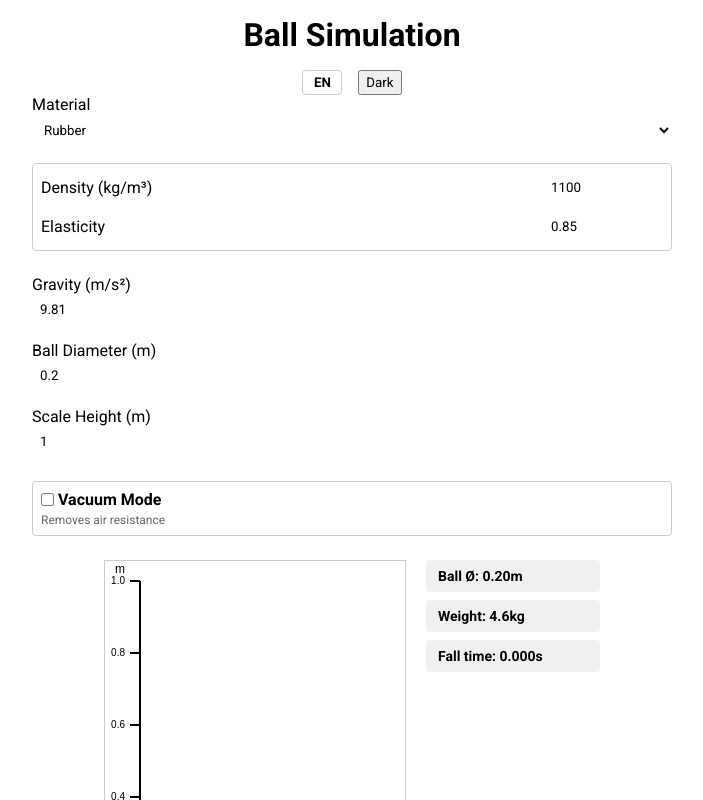
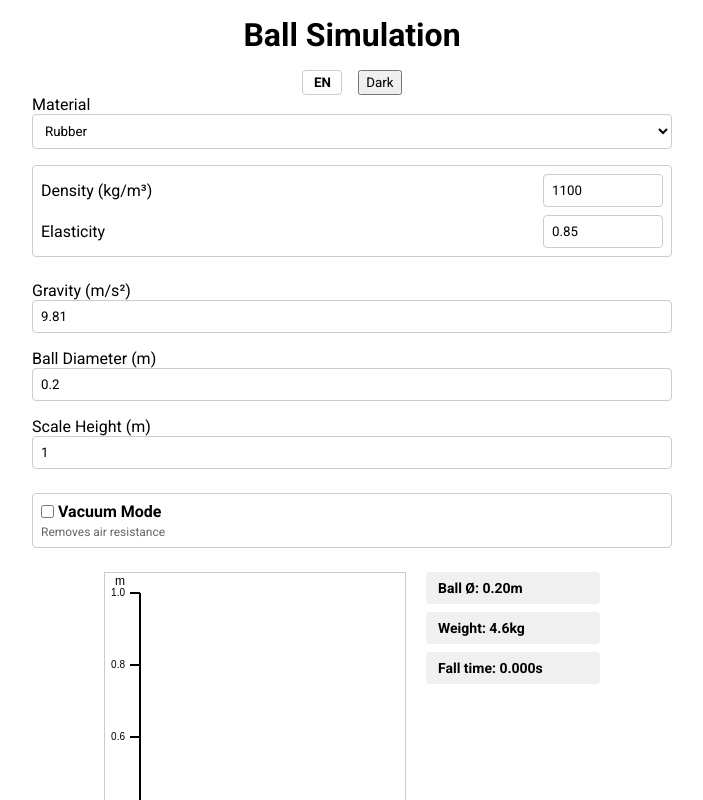
Before and after one commit to TenProtons/gravity-simulation, a Vue app: page / in a window 1280 px wide. Shown: the top 800 px of the page, without its empty margins (288-991 px from the left). Built offline with nearby package versions, Linux system fonts and the light colour scheme.

Commit message:
fix styles

```diff
--- a/src/App.vue
+++ b/src/App.vue
@@ -108,14 +108,12 @@ function toggleTheme(newTheme: string) {
 </script>
 
 <style lang="scss">
-@import './assets/variables.scss';
-
 .app {
   display: flex;
   flex-direction: column;
   align-items: center;
   min-height: 100vh;
-  padding: $spacing-md;
+  padding: var(--spacing-md);
   background-color: var(--background-color);
   color: var(--text-color);
 }
@@ -128,8 +126,8 @@ function toggleTheme(newTheme: string) {
 .header-controls {
   display: flex;
   justify-content: center;
-  gap: $spacing-md;
-  margin-top: $spacing-md;
+  gap: var(--spacing-md);
+  margin-top: var(--spacing-md);
 }
 
 .main-content {
@@ -137,7 +135,7 @@ function toggleTheme(newTheme: string) {
   flex-direction: column;
   align-items: center;
   width: 100%;
-  max-width: $max-width-container;
+  max-width: var(--max-width-container);
 }
 
 .simulation-section {
@@ -149,16 +147,16 @@ function toggleTheme(newTheme: string) {
 .indicators {
   display: flex;
   flex-direction: column;
-  gap: $spacing-sm;
+  gap: var(--spacing-sm);
 }
 
 .indicator {
   padding: 8px 12px;
   background-color: var(--indicator-background);
-  border-radius: $border-radius-sm;
-  font-size: $font-size-normal;
-  font-weight: $font-weight-bold;
-  min-width: $width-indicator;
+  border-radius: var(--border-radius-sm);
+  font-size: var(--font-size-normal);
+  font-weight: var(--font-weight-bold);
+  min-width: var(--width-indicator);
   color: var(--indicator-text-color);
 }
 </style>
--- a/src/assets/main.css
+++ b/src/assets/main.css
@@ -1,6 +1,3 @@
-@import './variables.scss';
-
-/* Define default variables for light mode */
 :root {
   /* Colors */
   --background-color: #ffffff;
@@ -23,6 +20,30 @@
   --toggle-group-border-color: #ccc;
   --toggle-info-color: #666;
   --properties-group-border-color: #ccc;
+
+  /* Spacing */
+  --spacing-xs: 0.25rem;
+  --spacing-sm: 0.5rem;
+  --spacing-md: 1rem;
+  --spacing-lg: 1.5rem;
+  --spacing-xl: 2rem;
+
+  /* Borders */
+  --border-radius-sm: 4px;
+  --border-radius-lg: 8px;
+  --border-width: 1px;
+  --border-width-thick: 2px;
+
+  /* Container sizes */
+  --max-width-container: 640px;
+  --width-indicator: 150px;
+
+  /* Font sizes */
+  --font-size-small: 12px;
+  --font-size-normal: 14px;
+  --font-size-large: 16px;
+  --font-weight-normal: 400;
+  --font-weight-bold: 700;
 }
 
 /* Dark mode variables */
@@ -73,9 +94,9 @@ body {
 input,
 select,
 textarea {
-  padding: $spacing-sm;
-  border-radius: $border-radius-sm;
-  border: $border-width solid var(--input-border-color);
+  padding: var(--spacing-sm);
+  border-radius: var(--border-radius-sm);
+  border: var(--border-width) solid var(--input-border-color);
   background-color: var(--input-background);
   color: var(--input-text-color);
 }
@@ -85,7 +106,7 @@ button {
 }
 
 h1, h2, h3, h4, h5, h6 {
-  font-weight: $font-weight-bold;
+  font-weight: var(--font-weight-bold);
   color: var(--text-color);
 }
 
--- a/src/assets/variables.scss
+++ /dev/null
@@ -1,45 +0,0 @@
-/* Colors */
-$color-primary: #007bff;
-$color-primary-dark: #003f7f;
-$color-black: #000;
-$color-white: #fcfcfc;
-$color-background-light: #f8f8f8;
-$color-background-dark: #383838;
-$color-text-light: #191919;
-$color-text-dark: #dbdbdb;
-$color-gray-light: #f0f0f0;
-$color-gray: #ccc;
-$color-gray-dark: #666;
-
-/* Font */
-$font-family: 'Roboto', sans-serif;
-$font-size-small: 12px;
-$font-size-normal: 14px;
-$font-size-large: 16px;
-$font-weight-normal: 400;
-$font-weight-bold: 700;
-
-/* Spacing */
-$spacing-xs: 0.25rem;
-$spacing-sm: 0.5rem;
-$spacing-md: 1rem;
-$spacing-lg: 1.5rem;
-$spacing-xl: 2rem;
-
-/* Borders */
-$border-radius-sm: 4px;
-$border-radius-lg: 8px;
-$border-width: 1px;
-$border-width-thick: 2px;
-
-/* Shadows */
-$shadow-sm: 0 2px 4px rgba(0, 0, 0, 0.1);
-$shadow-md: 0 4px 8px rgba(0, 0, 0, 0.1);
-
-/* Container sizes */
-$max-width-container: 640px;
-$width-indicator: 150px;
-
-/* Canvas dimensions */
-$canvas-width: 300px;
-$canvas-height: 400px;
--- a/src/components/Controls.vue
+++ b/src/components/Controls.vue
@@ -229,14 +229,12 @@ export default defineComponent({
 </script>
 
 <style lang="scss">
-@import '../assets/variables.scss';
-
 .controls {
   display: flex;
   flex-direction: column;
-  gap: $spacing-md;
+  gap: var(--spacing-md);
   width: 100%;
-  margin-bottom: $spacing-md;
+  margin-bottom: var(--spacing-md);
 }
 
 .input-group {
@@ -249,7 +247,7 @@ export default defineComponent({
     justify-content: space-between;
 
     label {
-      margin-right: $spacing-sm;
+      margin-right: var(--spacing-sm);
       color: var(--text-color);
     }
 
@@ -262,33 +260,33 @@ export default defineComponent({
 .properties-group {
   display: flex;
   flex-direction: column;
-  gap: $spacing-sm;
-  padding: $spacing-sm;
-  border: $border-width solid var(--properties-group-border-color);
-  border-radius: $border-radius-sm;
-  margin-bottom: $spacing-sm;
+  gap: var(--spacing-sm);
+  padding: var(--spacing-sm);
+  border: var(--border-width) solid var(--properties-group-border-color);
+  border-radius: var(--border-radius-sm);
+  margin-bottom: var(--spacing-sm);
 }
 
 select {
   padding: 8px;
-  border-radius: $border-radius-sm;
-  border: $border-width solid $color-gray;
-  background-color: $color-white;
+  border-radius: var(--border-radius-sm);
+  border: var(--border-width) solid var(--gray-color);
+  background-color: var(--white-color);
 }
 
 input {
   padding: 8px;
-  border-radius: $border-radius-sm;
-  border: $border-width solid $color-gray;
+  border-radius: var(--border-radius-sm);
+  border: var(--border-width) solid var(--gray-color);
 }
 
 .toggle-group {
   display: flex;
   flex-direction: column;
-  margin: $spacing-sm 0;
-  padding: $spacing-sm;
-  border: $border-width solid var(--toggle-group-border-color);
-  border-radius: $border-radius-sm;
+  margin: var(--spacing-sm) 0;
+  padding: var(--spacing-sm);
+  border: var(--border-width) solid var(--toggle-group-border-color);
+  border-radius: var(--border-radius-sm);
 }
 
 .toggle-label {
@@ -297,18 +295,18 @@ input {
   cursor: pointer;
 
   input[type="checkbox"] {
-    margin-right: $spacing-xs;
+    margin-right: var(--spacing-xs);
   }
 
   .toggle-text {
-    font-weight: $font-weight-bold;
+    font-weight: var(--font-weight-bold);
     color: var(--text-color);
   }
 }
 
 .toggle-info {
-  margin-top: $spacing-xs;
-  font-size: $font-size-small;
+  margin-top: var(--spacing-xs);
+  font-size: var(--font-size-small);
   color: var(--toggle-info-color);
 }
 </style>
--- a/src/components/LanguageSwitcher.vue
+++ b/src/components/LanguageSwitcher.vue
@@ -40,15 +40,13 @@ function toggleLanguage() {
 </script>
 
 <style lang="scss">
-@import '../assets/variables.scss';
-
 .language-toggle {
   background-color: transparent;
-  border: $border-width solid var(--input-border-color);
-  border-radius: $border-radius-sm;
-  padding: $spacing-xs $spacing-sm;
+  border: var(--border-width) solid var(--input-border-color);
+  border-radius: var(--border-radius-sm);
+  padding: var(--spacing-xs) var(--spacing-sm);
   cursor: pointer;
-  font-weight: $font-weight-bold;
+  font-weight: var(--font-weight-bold);
   min-width: 40px;
   color: var(--text-color);
   transition: all 0.2s ease;
--- a/src/components/Simulation.vue
+++ b/src/components/Simulation.vue
@@ -442,6 +442,9 @@ export default defineComponent({
       if (!ctx.value) return;
       const context = ctx.value;
 
+      // Get color values from CSS variables
+      const textColor = getComputedStyle(document.documentElement).getPropertyValue('--text-color').trim();
+
       // Draw a vertical line from floor (y=0) to top (y=SCALE_HEIGHT_METERS).
       const xLine = scaleMargin - 5;
       const yFloorPx = meterToPixel(0);
@@ -450,15 +453,15 @@ export default defineComponent({
       context.beginPath();
       context.moveTo(xLine, yFloorPx);
       context.lineTo(xLine, yTopPx);
-      context.strokeStyle = '#000'; // Direct color
+      context.strokeStyle = textColor;
       context.lineWidth = 2;
       context.stroke();
 
       // Add unit label "m" at the top of the scale
-      context.font = '12px "Roboto", sans-serif'; // Explicitly set font to Roboto
+      context.font = '12px "Roboto", sans-serif';
       context.textAlign = 'center';
       context.textBaseline = 'bottom';
-      context.fillStyle = '#000'; // Direct color
+      context.fillStyle = textColor;
       context.fillText('m', xLine - 20, yTopPx - 5);
 
       // Tick marks every 0.2 m
@@ -470,10 +473,10 @@ export default defineComponent({
         context.stroke();
 
         // Label
-        context.font = '10px "Roboto", sans-serif'; // Explicitly set font to Roboto
+        context.font = '10px "Roboto", sans-serif';
         context.textAlign = 'right';
         context.textBaseline = 'middle';
-        context.fillStyle = '#000'; // Direct color
+        context.fillStyle = textColor;
         context.fillText(m.toFixed(1), xLine - 15, yTick);
       }
     }
@@ -483,6 +486,12 @@ export default defineComponent({
       const context = ctx.value;
       context.clearRect(0, 0, canvasWidth, canvasHeight);
 
+      // Get color values from CSS variables
+      const textColor = getComputedStyle(document.documentElement).getPropertyValue('--text-color').trim();
+      const primaryColor = getComputedStyle(document.documentElement).getPropertyValue('--primary-color').trim();
+      const primaryDarkColor = getComputedStyle(document.documentElement).getPropertyValue('--primary-dark-color').trim();
+      const grayDarkColor = getComputedStyle(document.documentElement).getPropertyValue('--gray-dark-color').trim();
+
       // Draw the scale on the left side
       drawScale();
 
@@ -491,7 +500,7 @@ export default defineComponent({
       context.beginPath();
       context.moveTo(scaleMargin, floorYpx);
       context.lineTo(canvasWidth, floorYpx);
-      context.strokeStyle = '#000'; // Use direct color
+      context.strokeStyle = textColor;
       context.lineWidth = 2;
       context.stroke();
 
@@ -501,7 +510,7 @@ export default defineComponent({
         context.beginPath();
         context.moveTo(scaleMargin - 15, heightLineY);
         context.lineTo(scaleMargin + (canvasWidth - scaleMargin) / 2, heightLineY);
-        context.strokeStyle = '#aaa'; // Use direct color
+        context.strokeStyle = grayDarkColor;
         context.lineWidth = 1;
         context.setLineDash([3, 3]); // Dashed line
         context.stroke();
@@ -515,9 +524,9 @@ export default defineComponent({
 
       context.beginPath();
       context.arc(ballX, ballY, radiusPx, 0, 2 * Math.PI);
-      context.fillStyle = '#007bff'; // Use direct color for the ball fill
+      context.fillStyle = primaryColor;
       context.fill();
-      context.strokeStyle = '#003f7f'; // Use direct color for the ball border
+      context.strokeStyle = primaryDarkColor;
       context.stroke();
     }
 
@@ -564,8 +573,6 @@ export default defineComponent({
 </script>
 
 <style lang="scss">
-@import '../assets/variables.scss';
-
 .simulation-container {
   position: relative;
   display: flex;
@@ -574,7 +581,7 @@ export default defineComponent({
 }
 
 .simulation-canvas {
-  border: $border-width solid var(--gray-color);
+  border: var(--border-width) solid var(--gray-color);
   touch-action: none; /* helps with mobile dragging */
   background: var(--white-color);
 }
```
